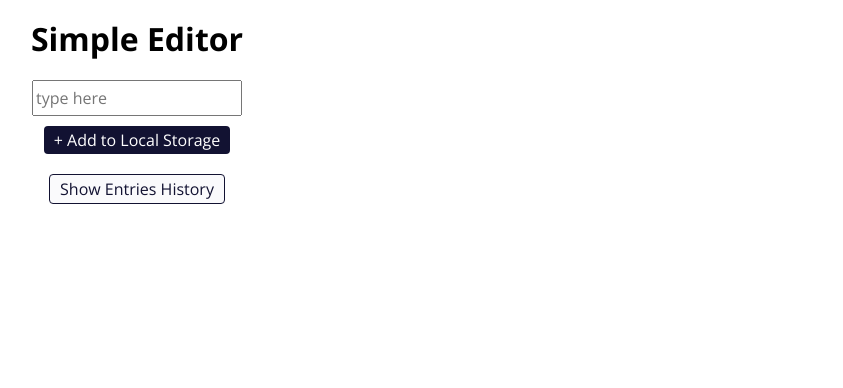
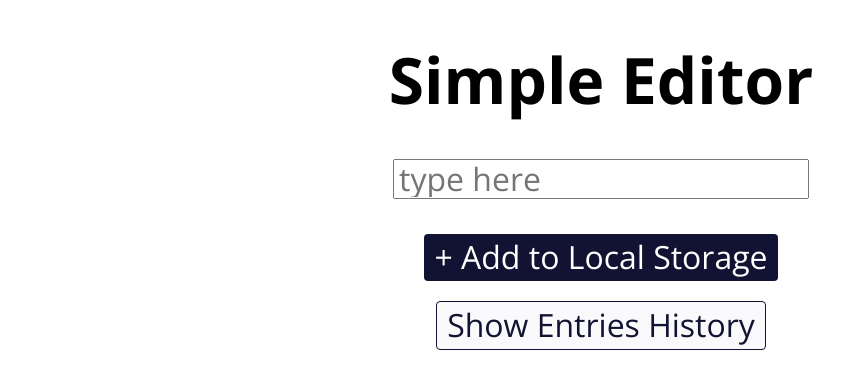
Before and after one commit to krzysztof-kozak/simple-editor, a website built with webpack: page src/pages/index.html in a window 1280 px wide. Shown: the whole page, without its empty margins (39-882 px from the left). Built offline with nearby package versions, Linux system fonts and the light colour scheme.

Commit message:
add media

```diff
--- a/src/scss/main.scss
+++ b/src/scss/main.scss
@@ -10,15 +10,22 @@ body {
 }
 
 .content-wrapper {
-  max-width: 320px;
+  // max-width: 320px;
   margin: 0 16px;
   display: flex;
   flex-direction: column;
   align-items: center;
+  @media (min-width: 768px) {
+    font-size: 2rem;
+  }
 }
 
 .text-field {
   height: 30px;
+  margin-bottom: 25px;
+  @media (min-width: 768px) {
+    padding: 3px 4px;
+  }
 }
 
 @mixin button($color, $background, $border) {
```
Also changed, not shown: readme.md.
